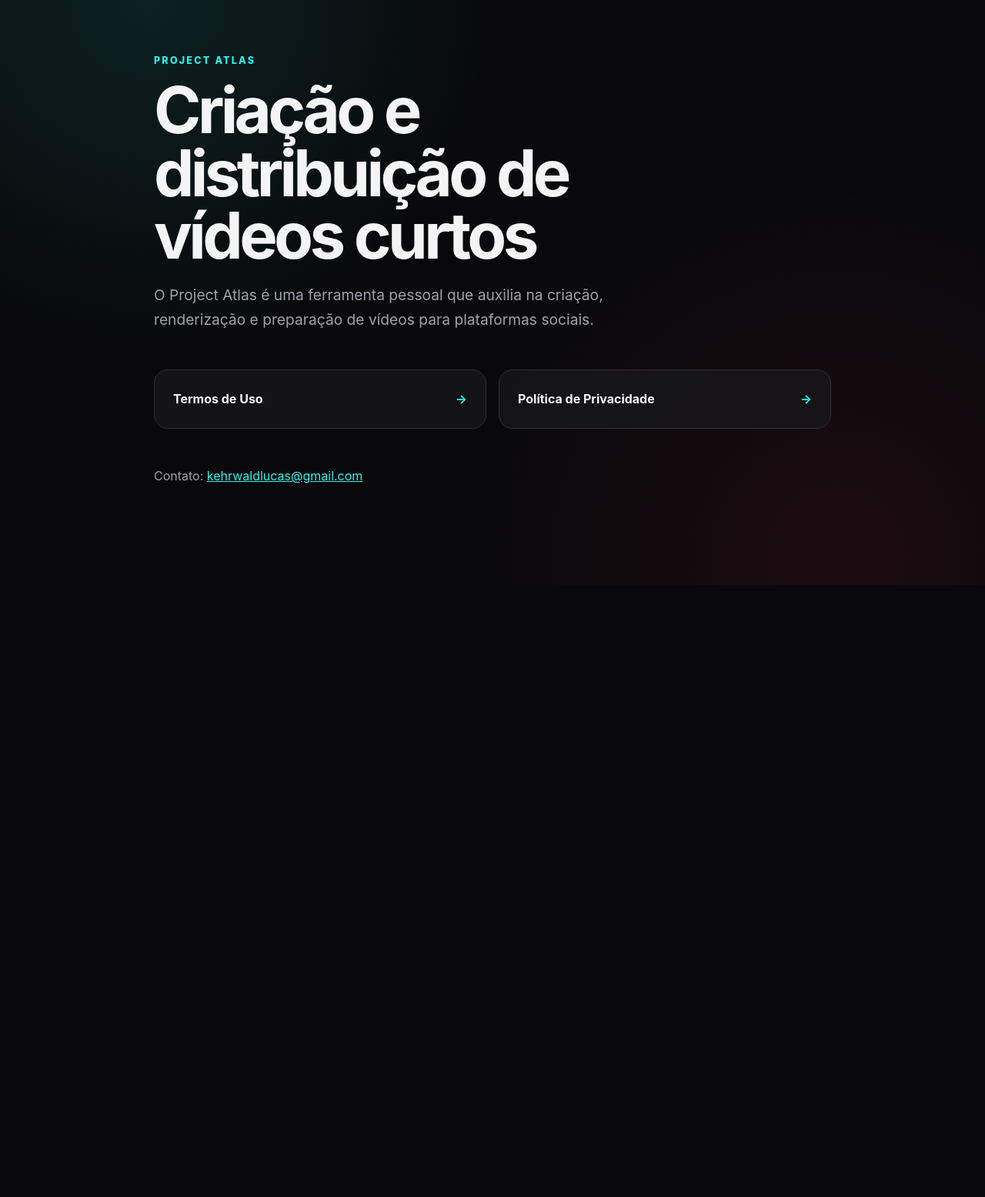
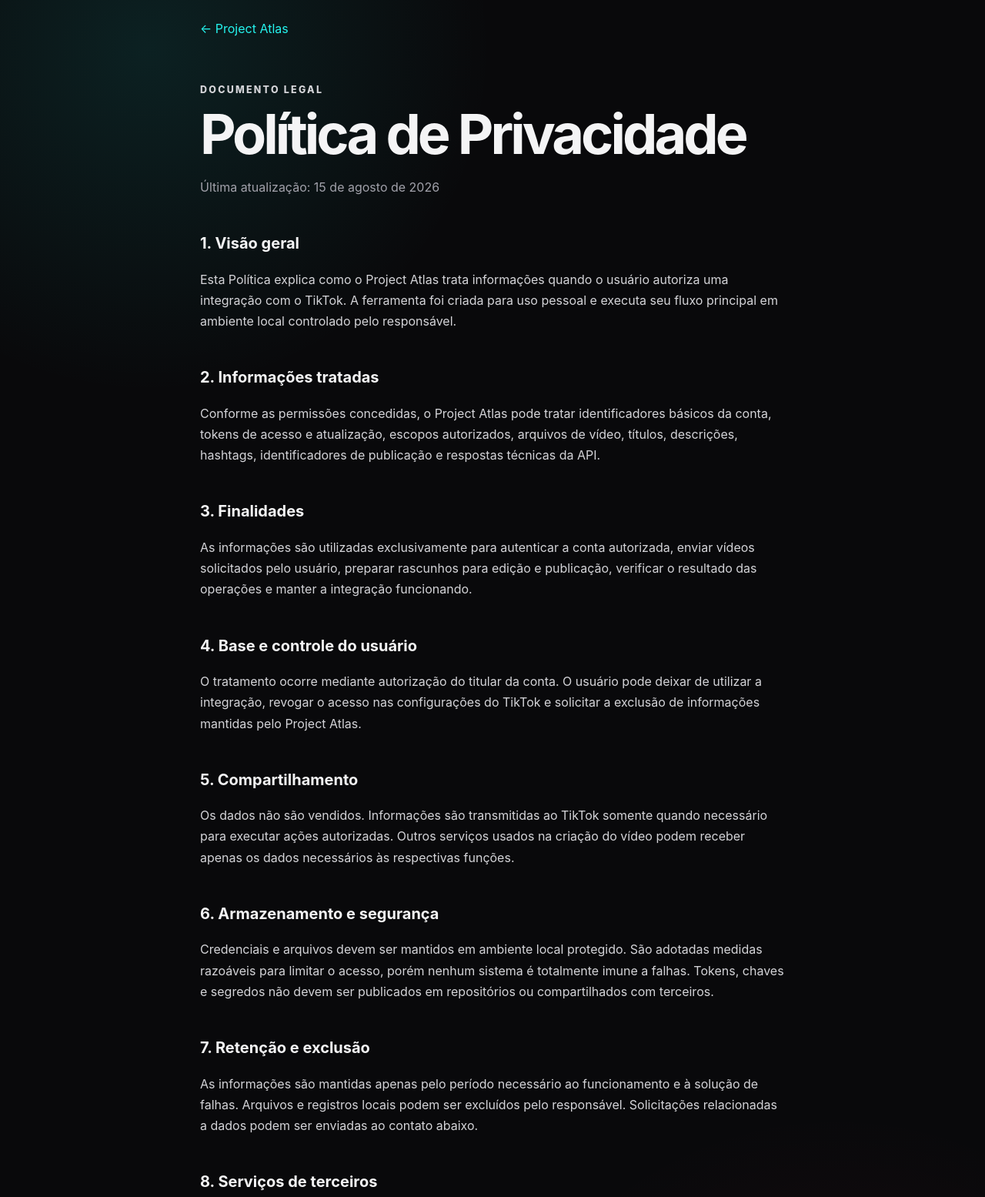
Before and after one commit to kehrwaldlucas/projectAtlas, a plain HTML site: page index.html in a window 1280 px wide. Shown: the part 40-1595 px from the top of the page at 77% size. Before the commit the page ends 800 px from the top, so only its background shows below. Drawn offline with Linux system fonts and the light colour scheme.

Commit message:
Add files via upload

```diff
--- a/index.html
+++ b/index.html
@@ -3,20 +3,46 @@
 <head>
   <meta charset="utf-8">
   <meta name="viewport" content="width=device-width, initial-scale=1">
-  <title>Project Atlas</title>
-  <meta name="description" content="Página oficial do Project Atlas, ferramenta pessoal de criação e envio de vídeos curtos.">
-  <link rel="stylesheet" href="./styles.css">
+  <title>Política de Privacidade — Project Atlas</title>
+  <meta name="description" content="Política de Privacidade do Project Atlas.">
+  <link rel="stylesheet" href="../styles.css">
 </head>
 <body>
-  <main class="container">
-    <p class="eyebrow">PROJECT ATLAS</p>
-    <h1>Criação e distribuição de vídeos curtos</h1>
-    <p class="lead">O Project Atlas é uma ferramenta pessoal que auxilia na criação, renderização e preparação de vídeos para plataformas sociais.</p>
-    <nav class="cards" aria-label="Documentos legais">
-      <a href="./terms/">Termos de Uso <span>→</span></a>
-      <a href="./privacy/">Política de Privacidade <span>→</span></a>
-    </nav>
-    <p class="contact">Contato: <a href="mailto:kehrwaldlucas@gmail.com">kehrwaldlucas@gmail.com</a></p>
+  <main class="container legal">
+    <a class="back" href="../">← Project Atlas</a>
+    <p class="eyebrow">DOCUMENTO LEGAL</p>
+    <h1>Política de Privacidade</h1>
+    <p class="updated">Última atualização: 15 de agosto de 2026</p>
+
+    <h2>1. Visão geral</h2>
+    <p>Esta Política explica como o Project Atlas trata informações quando o usuário autoriza uma integração com o TikTok. A ferramenta foi criada para uso pessoal e executa seu fluxo principal em ambiente local controlado pelo responsável.</p>
+
+    <h2>2. Informações tratadas</h2>
+    <p>Conforme as permissões concedidas, o Project Atlas pode tratar identificadores básicos da conta, tokens de acesso e atualização, escopos autorizados, arquivos de vídeo, títulos, descrições, hashtags, identificadores de publicação e respostas técnicas da API.</p>
+
+    <h2>3. Finalidades</h2>
+    <p>As informações são utilizadas exclusivamente para autenticar a conta autorizada, enviar vídeos solicitados pelo usuário, preparar rascunhos para edição e publicação, verificar o resultado das operações e manter a integração funcionando.</p>
+
+    <h2>4. Base e controle do usuário</h2>
+    <p>O tratamento ocorre mediante autorização do titular da conta. O usuário pode deixar de utilizar a integração, revogar o acesso nas configurações do TikTok e solicitar a exclusão de informações mantidas pelo Project Atlas.</p>
+
+    <h2>5. Compartilhamento</h2>
+    <p>Os dados não são vendidos. Informações são transmitidas ao TikTok somente quando necessário para executar ações autorizadas. Outros serviços usados na criação do vídeo podem receber apenas os dados necessários às respectivas funções.</p>
+
+    <h2>6. Armazenamento e segurança</h2>
+    <p>Credenciais e arquivos devem ser mantidos em ambiente local protegido. São adotadas medidas razoáveis para limitar o acesso, porém nenhum sistema é totalmente imune a falhas. Tokens, chaves e segredos não devem ser publicados em repositórios ou compartilhados com terceiros.</p>
+
+    <h2>7. Retenção e exclusão</h2>
+    <p>As informações são mantidas apenas pelo período necessário ao funcionamento e à solução de falhas. Arquivos e registros locais podem ser excluídos pelo responsável. Solicitações relacionadas a dados podem ser enviadas ao contato abaixo.</p>
+
+    <h2>8. Serviços de terceiros</h2>
+    <p>O TikTok e outros serviços integrados possuem políticas próprias. Esta Política não substitui os termos ou políticas dessas plataformas.</p>
+
+    <h2>9. Alterações</h2>
+    <p>Esta Política poderá ser atualizada quando houver mudanças na ferramenta, nas integrações ou nos requisitos aplicáveis. A data da versão vigente será exibida no início desta página.</p>
+
+    <h2>10. Contato</h2>
+    <p>Para dúvidas, revogação ou solicitações de exclusão, entre em contato pelo e-mail <a href="mailto:kehrwaldlucas@gmail.com">kehrwaldlucas@gmail.com</a>.</p>
   </main>
 </body>
 </html>
```
